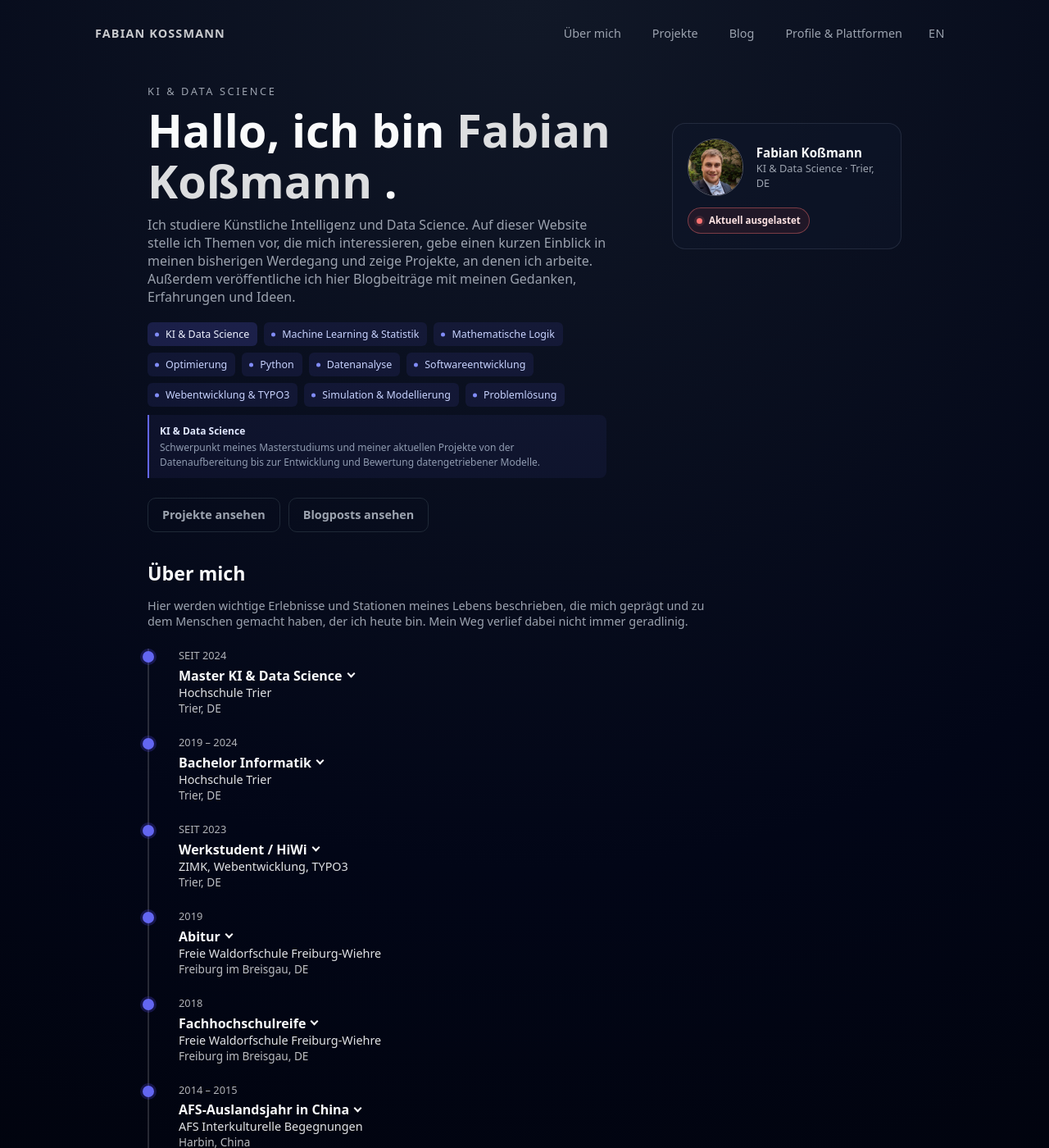
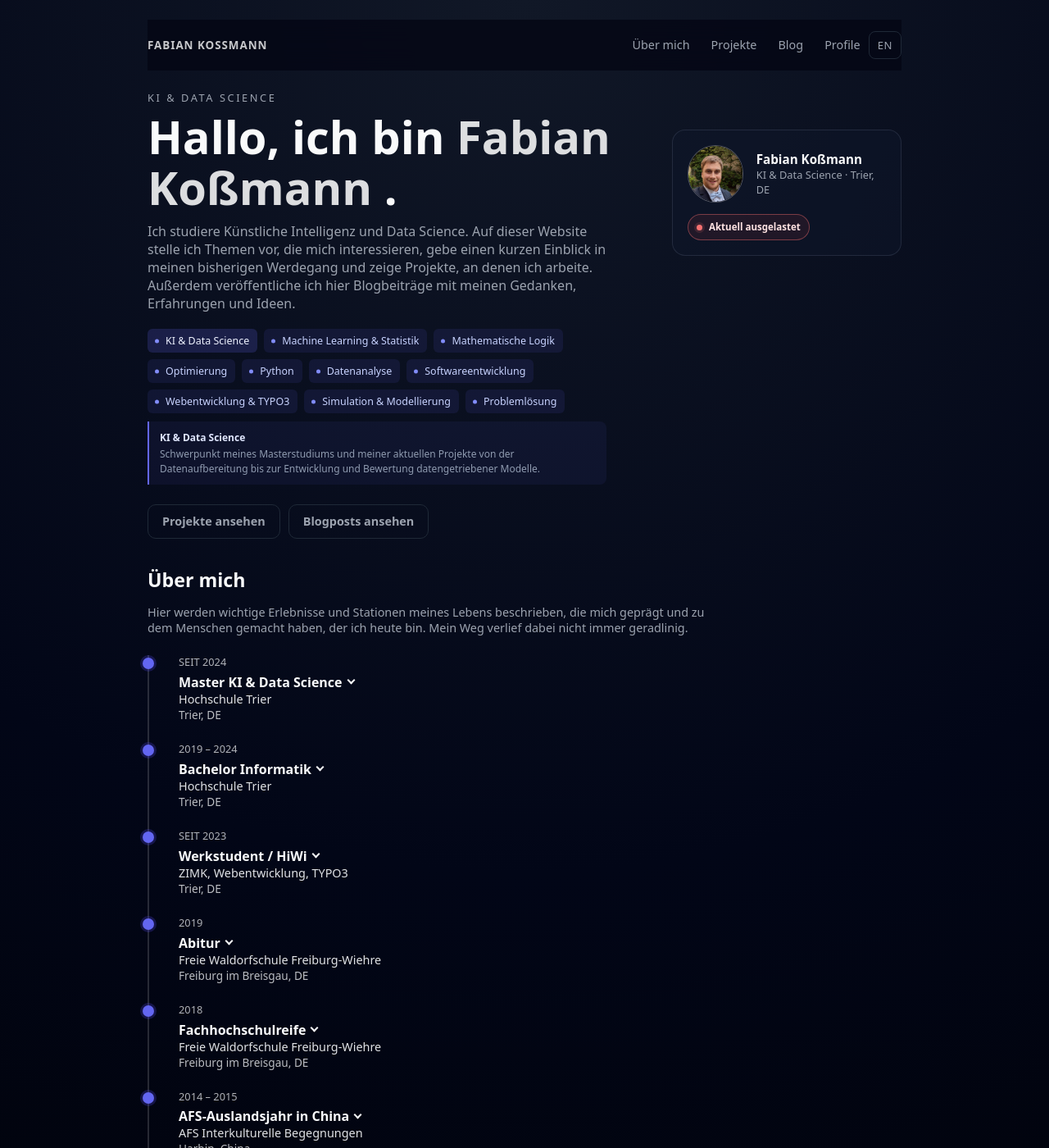
Before and after one commit to kossmanf/fabians-website, a Jekyll site: the page built from index.md, in a window 1280 px wide and 1400 px high. Shown: the whole window at 82% size. Built offline with Jekyll 4.4.1, drawn with Linux system fonts in a browser that asks for light colours.

Commit message:
Refine sticky site navigation

```diff
--- a/_data/en/header.yml
+++ b/_data/en/header.yml
@@ -7,5 +7,5 @@
     href: "/en/#projects"
   - label: "Blog"
     href: "/en/#blog"
-  - label: "Profiles & Platforms"
+  - label: "Profiles"
     href: "/en/#platforms"
--- a/_data/header.yml
+++ b/_data/header.yml
@@ -7,5 +7,5 @@
     href: "/#projects"
   - label: "Blog"
     href: "/#blog"
-  - label: "Profile & Plattformen"
+  - label: "Profile"
     href: "/#platforms"
--- a/assets/css/style.css
+++ b/assets/css/style.css
@@ -28,15 +28,24 @@
 }
 
 header {
+  position: sticky;
+  top: 0;
+  z-index: 20;
   display: flex;
   justify-content: space-between;
   align-items: center;
-  margin-bottom: 32px;
+  width: 100%;
+  max-width: 920px;
+  margin: 0 auto;
+  padding: 14px 0;
+  background: rgba(5, 8, 22, 0.86);
+  backdrop-filter: blur(14px);
 }
 
 header nav {
   display: flex;
   align-items: center;
+  gap: 26px;
   margin-left: auto;
 }
 
@@ -45,25 +54,38 @@
   align-items: center;
   min-height: 34px;
   font-weight: 600;
-  letter-spacing: 0.08em;
-  font-size: 0.9rem;
+  letter-spacing: 0.07em;
+  font-size: 0.84rem;
   line-height: 20px;
   text-transform: uppercase;
   color: rgba(255, 255, 255, 0.78);
 }
 
 nav a {
+  position: relative;
   display: inline-flex;
   align-items: center;
   min-height: 34px;
-  margin-left: 16px;
+  margin-left: 0;
   font-size: 0.9rem;
   line-height: 20px;
   text-decoration: none;
   color: var(--muted);
-  padding: 6px 10px;
+  padding: 6px 0;
+}
+
+nav a::after {
+  content: "";
+  position: absolute;
+  right: 0;
+  bottom: 2px;
+  left: 0;
+  height: 2px;
   border-radius: 999px;
-  border: 1px solid transparent;
+  background: #6366f1;
+  transform: scaleX(0);
+  transform-origin: center;
+  transition: transform 160ms ease;
 }
 
 .nav {
@@ -77,8 +99,12 @@
 
 
 nav a:hover {
-  border-color: var(--border);
   color: var(--text);
+}
+
+nav a:hover::after,
+nav a:focus-visible::after {
+  transform: scaleX(1);
 }
 
 .language-switch {
@@ -87,9 +113,9 @@
   justify-content: center;
   margin-left: 10px;
   padding: 6px 10px;
-  border: 1px solid transparent;
-  border-radius: 6px;
-  font-size: 0.9rem;
+  border: 1px solid var(--border);
+  border-radius: 8px;
+  font-size: 0.82rem;
   line-height: 20px;
   text-decoration: none;
   color: var(--muted);
@@ -98,7 +124,9 @@
 }
 
 .language-switch:hover {
+  border-color: #6366f1;
   color: var(--text);
+  background: var(--accent-soft);
 }
 
 .hero {
@@ -111,7 +139,7 @@
 
 .home-hero {
   max-width: 920px;
-  margin: 44px auto 16px;
+  margin: 24px auto 16px;
   grid-template-columns: minmax(0, 1fr) auto;
   gap: 56px;
   align-items: start;
```
